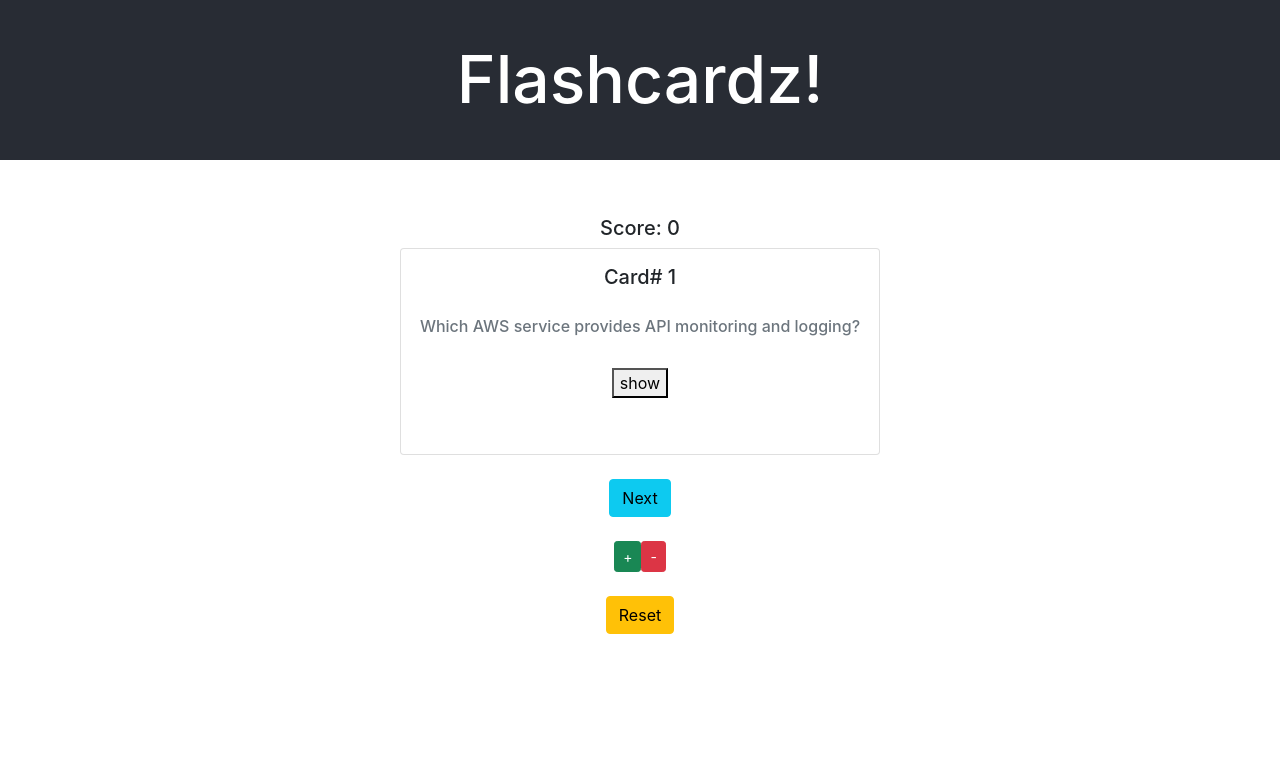
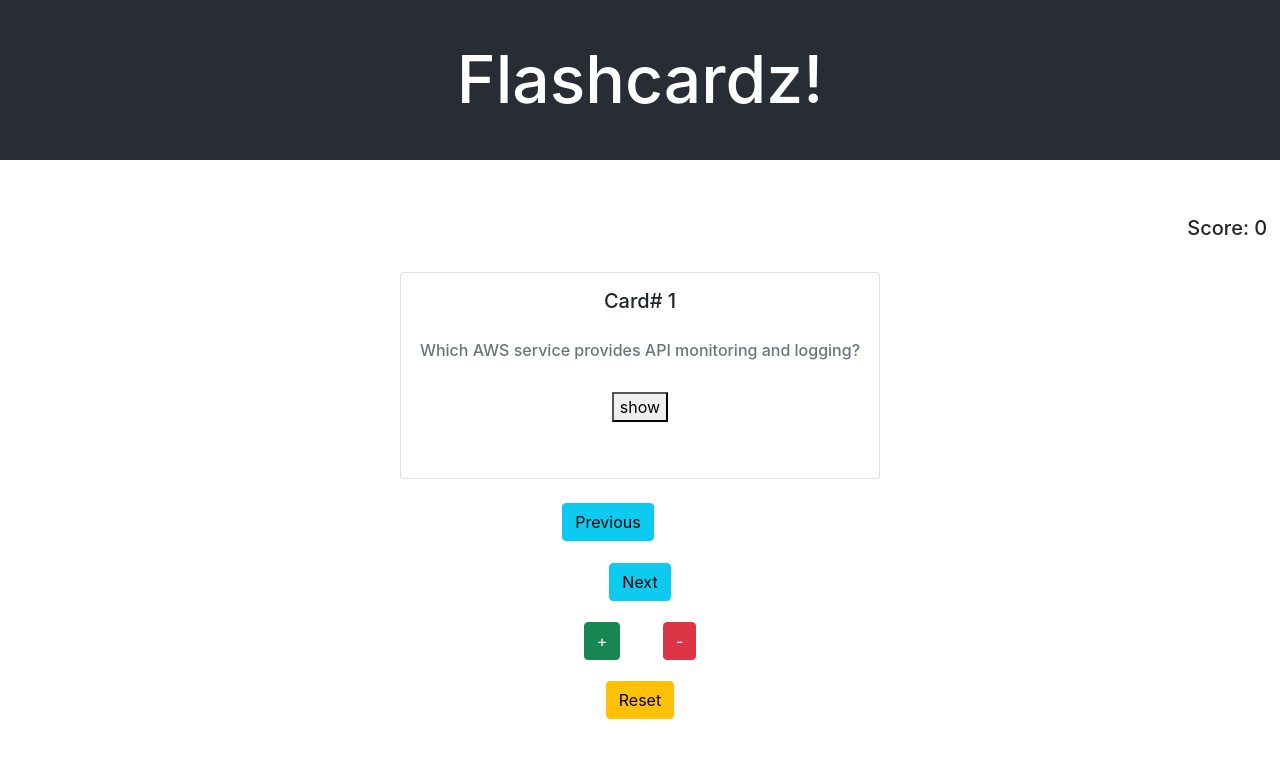
Before and after one commit to atlsykes/flashcardz, a React (Create React App) app: page / in a window 1280 px wide. Shown: the top 758 px of the page. Built offline with nearby package versions, Linux system fonts and the light colour scheme.

Commit message:
update score display and button styling for better spacing, added previous button, add error handling to prevent score going below zero.

```diff
--- a/src/containers/Main/Main.jsx
+++ b/src/containers/Main/Main.jsx
@@ -22,6 +22,19 @@ const Main = () => {
     console.log(`newCount = ${newCount}`)
   }
 
+  const decrement = () => {
+    setReveal(false)
+    console.log(`content length = ${content.length}`)
+    newCount--
+    if (newCount === -1) {
+      newCount++
+      alert('You have reached the beginning!')
+      return
+    }
+    setCount(newCount)
+    console.log(`newCount = ${newCount}`)
+  }
+
   const reset = () => {
     newScore = 0
     setReveal(false)
@@ -36,8 +49,11 @@ const Main = () => {
 
   return (
     <div className='main'>
-      <div>
-        <h5>Score: {newScore}</h5>
+      <div className='col-12' style={{ textAlign: 'right', marginRight: '2%' }}>
+        <h5>
+          <bold>Score: {newScore}</bold>
+        </h5>
+        <br />
       </div>
       <div className='card'>
         <div className='card-body'>
@@ -58,14 +74,30 @@ const Main = () => {
         </div>
       </div>
       <br />
-      <button type='button' className='btn btn-info' onClick={increment}>
+      <div className='button-div col-2'>
+        <button
+          style={{ marginBottom: '10%', marginRight: '30%' }}
+          type='button'
+          className='btn btn-info'
+          onClick={decrement}
+        >
+          Previous
+        </button>
+
+        <button
+          style={{ marginBottom: '10%' }}
+          type='button'
+          className='btn btn-info'
+          onClick={increment}
+        >
           Next
         </button>
         <br />
         <span>
           <button
+            style={{ marginRight: '20%' }}
             type='button'
-          className='btn btn-success btn-sm'
+            className='btn btn-success'
             onClick={() => {
               newScore++
               setScore(newScore)
@@ -75,9 +107,13 @@ const Main = () => {
           </button>
           <button
             type='button'
-          className='btn btn-danger btn-sm'
+            className='btn btn-danger'
             onClick={() => {
               newScore--
+              if (newScore == -1) {
+                alert("Can't have a score of less than 0!")
+                return
+              }
               setScore(newScore)
             }}
           >
@@ -85,9 +121,15 @@ const Main = () => {
           </button>
         </span>
         <br />
-      <button type='button' className='btn btn-warning' onClick={reset}>
+        <button
+          style={{ marginTop: '10%' }}
+          type='button'
+          className='btn btn-warning'
+          onClick={reset}
+        >
           Reset
         </button>
+      </div>
     </div>
   )
 }
--- a/src/containers/Main/content.js
+++ b/src/containers/Main/content.js
@@ -6,13 +6,54 @@ const content = [
   },
   {
     id: 2,
-    question: 'Which AWS service provides an IDE in the cloud?',
+    question: 'Which AWS tool provides an IDE in the cloud?',
     answer: 'Cloud9'
   },
   {
     id: 3,
     question: 'What service provides secure and resizable compute capacity?',
     answer: 'EC2'
+  },
+  {
+    id: 4,
+    question:
+      'What enables on demand delivery of compute, database, applications, and other IT resources?',
+    answer: 'Cloud computing'
+  },
+  {
+    id: 5,
+    question:
+      'What are the 3 cloud based deployment models that AWS allows for?',
+    answer: 'public, private, and hybrid cloud'
+  },
+  {
+    id: 6,
+    question: 'What are the 3 types of cloud computing?',
+    answer:
+      '1. Infrastructure as a Service (IAAS) 2. Platform as a Service (PAAS) 3. Software as a Service (SAAS)'
+  },
+  {
+    id: 7,
+    question:
+      'What contains 84 Availability Zones within 26 geographic regions around the world, with announced plans for 24 more Availability Zones and 8 more AWS Regions in Australia, Canada, India, Israel, New Zealand, Spain, Switzerland, and United Arab Emirates (UAE).?',
+    answer: 'AWS Global Infrastructure'
+  },
+  {
+    id: 8,
+    question: 'What is a fully isolated partition of AWS infrastructure?',
+    answer: 'Availability Zone'
+  },
+  {
+    id: 9,
+    question:
+      'What is a global geographic location with AWS data centers called?',
+    answer: 'AWS region'
+  },
+  {
+    id: 10,
+    question:
+      'What is the name of a model where the customer assumes responsibility and management of the guest operating system (including updates and security patches), other associated application software as well as the configuration of the AWS provided security group firewall?',
+    answer: 'AWS shared responsibility model'
   }
 ]
 
```
Also changed, not shown: 1 other file (tests, documents, lock files or other folders). Lines whose indentation alone changed are shown as unchanged.
